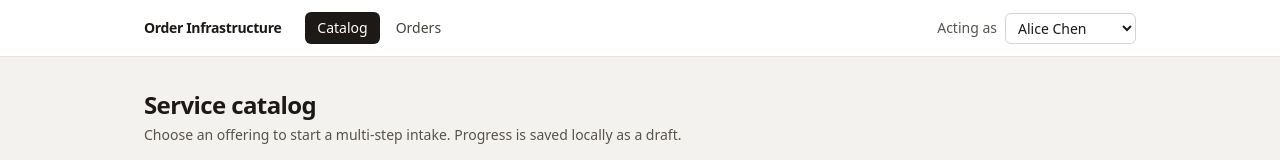
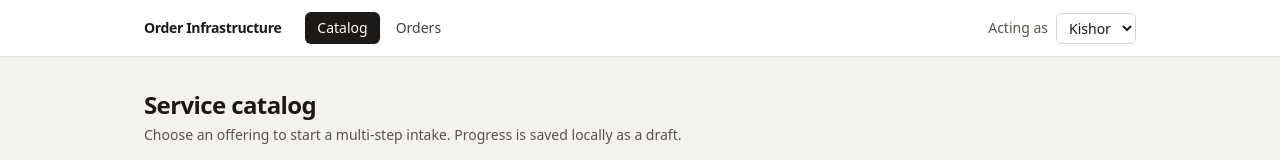
Before and after one commit to kishor-gupta/coverpin-take-home-assignment, a React (Vite) app: page / in a window 1280 px wide. Shown: the top 160 px of the page. Built offline with nearby package versions, Linux system fonts and the light colour scheme.

Commit message:
added github deploy config and renamed user

```diff
--- a/package.json
+++ b/package.json
@@ -9,7 +9,9 @@
     "lint": "oxlint",
     "preview": "vite preview",
     "test": "vitest run",
-    "test:watch": "vitest"
+    "test:watch": "vitest",
+    "predeploy": "npm run build",
+    "deploy": "gh-pages -d dist"
   },
   "dependencies": {
     "react": "^19.2.8",
@@ -26,6 +28,7 @@
     "@types/react": "^19.2.18",
     "@types/react-dom": "^19.2.4",
     "@vitejs/plugin-react": "^6.1.0",
+    "gh-pages": "^6.3.0",
     "jsdom": "^30.0.1",
     "oxlint": "^1.79.0",
     "tailwindcss": "^4.3.3",
--- a/src/access/users.ts
+++ b/src/access/users.ts
@@ -1,8 +1,8 @@
 import { USER_IDS, type User, type UserId } from '../types/order'
 
 export const USERS: User[] = [
-  { id: 'alice', name: 'Alice Chen' },
-  { id: 'bob', name: 'Bob Okonkwo' },
+  { id: 'kg', name: 'Kishor' },
+  { id: 'sm', name: 'Sumit' },
 ]
 
 const USER_STORAGE_KEY = 'coverpin.currentUser'
@@ -22,7 +22,7 @@ export function getUser(id: UserId): User {
 export function readStoredUserId(): UserId {
   const stored = sessionStorage.getItem(USER_STORAGE_KEY)
   if (stored && isUserId(stored)) return stored
-  return 'alice'
+  return 'kg'
 }
 
 export function writeStoredUserId(id: UserId): void {
--- a/src/types/order.ts
+++ b/src/types/order.ts
@@ -1,4 +1,4 @@
-export const USER_IDS = ['alice', 'bob'] as const
+export const USER_IDS = ['kg', 'sm'] as const
 export type UserId = (typeof USER_IDS)[number]
 
 export interface User {
--- a/vite.config.ts
+++ b/vite.config.ts
@@ -3,6 +3,7 @@ import react from '@vitejs/plugin-react'
 import { defineConfig } from 'vitest/config'
 
 export default defineConfig({
+  base: '/coverpin-take-home-assignment/',
   plugins: [react(), tailwindcss()],
   test: {
     environment: 'jsdom',
```
Also changed, not shown: 1 other file (tests, documents, lock files or other folders).
